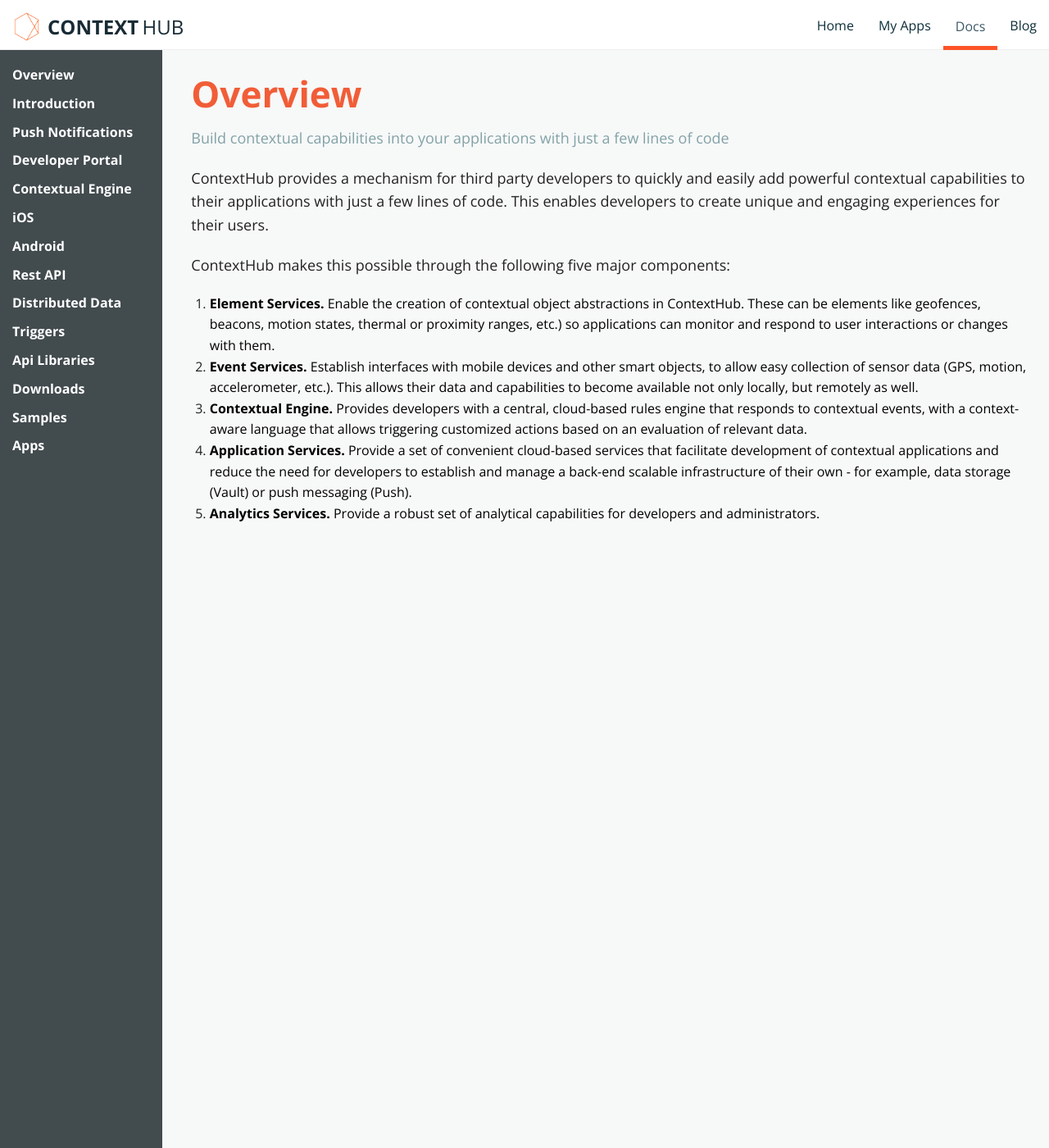
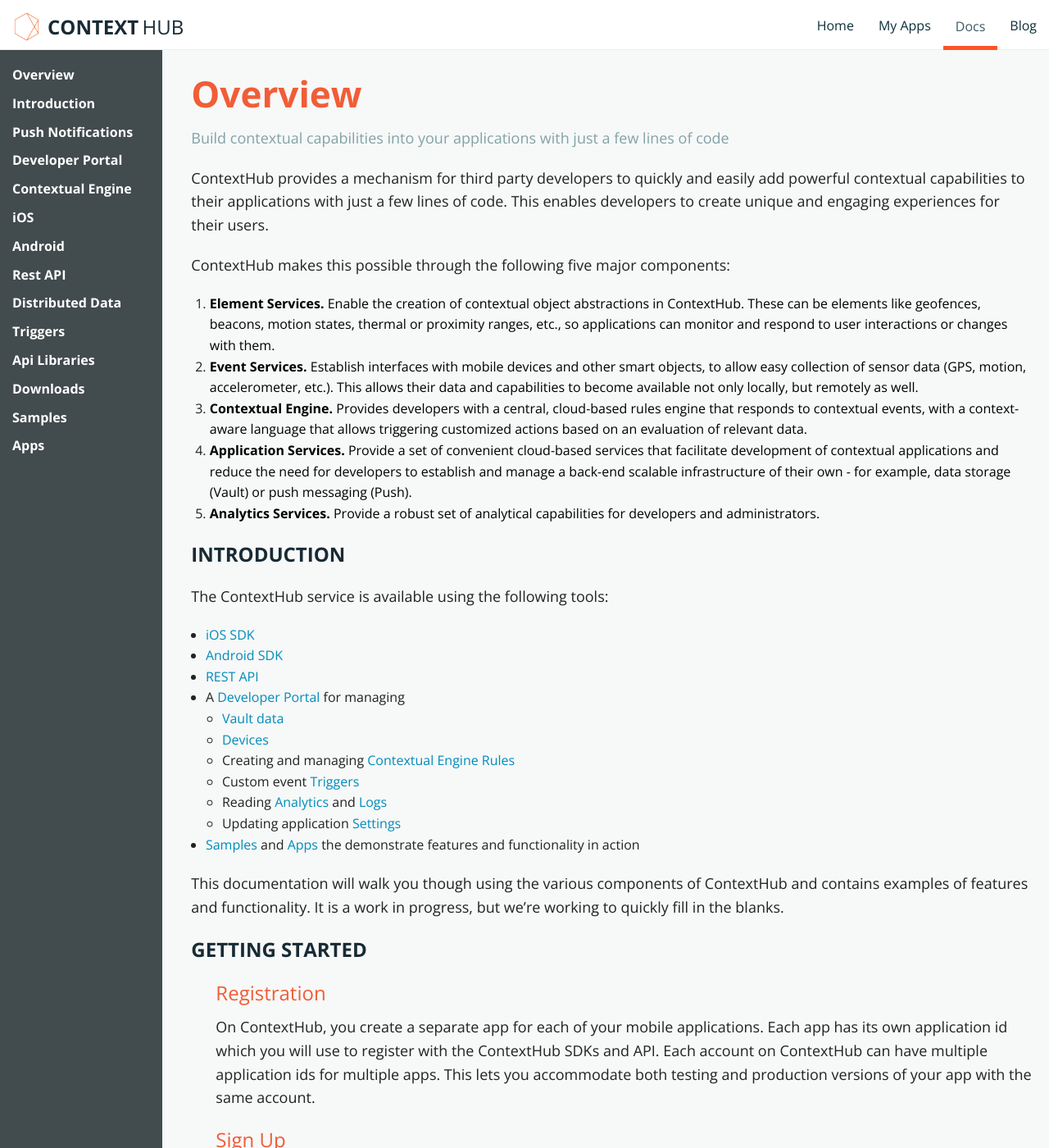
Before and after one commit to contexthub/contexthub.github.io, a Jekyll site: the page built from docs/overview/index.md, in a window 1280 px wide and 1400 px high. Shown: the whole window at 82% size. Built offline with Jekyll 4.4.1, drawn with Linux system fonts in a browser that asks for light colours; a style sheet for code colours, icons or effects is not loaded; some of the changed text lies outside the part shown.

Commit message:
Update index.md

```diff
--- a/docs/overview/index.md
+++ b/docs/overview/index.md
@@ -11,8 +11,33 @@ ContextHub provides a mechanism for third party developers to quickly and easily
 
 ContextHub makes this possible through the following five major components:
 
-1. <span class="liText">**Element Services.** Enable the creation of contextual object abstractions in ContextHub. These can be elements like geofences, beacons, motion states, thermal or proximity ranges, etc.) so applications can monitor and respond to user interactions or changes with them.</span>
+1. <span class="liText">**Element Services.** Enable the creation of contextual object abstractions in ContextHub. These can be elements like geofences, beacons, motion states, thermal or proximity ranges, etc., so applications can monitor and respond to user interactions or changes with them.</span>
 2. <span class="liText">**Event Services.** Establish interfaces with mobile devices and other smart objects, to allow easy collection of sensor data (GPS, motion, accelerometer, etc.). This allows their data and capabilities to become available not only locally, but remotely as well.</span>
 3. <span class="liText">**Contextual Engine.** Provides developers with a central, cloud-based rules engine that responds to contextual events, with a context-aware language that allows triggering customized actions based on an evaluation of relevant data.</span>
 4. <span class="liText">**Application Services.** Provide a set of convenient cloud-based services that facilitate development of contextual applications and reduce the need for developers to establish and manage a back-end scalable infrastructure of their own - for example, data storage (Vault) or push messaging (Push).</span>
 5. <span class="liText">**Analytics Services.** Provide a robust set of analytical capabilities for developers and administrators.</span>
+
+## Introduction
+The ContextHub service is available using the following tools:
+
+- [iOS SDK](/docs/ios/)
+- [Android SDK](/docs/android/)
+- [REST API](/contexthub-api/)
+- A [Developer Portal](/docs/admin/) for managing
+    - [Vault data](/docs/admin/#Vault)
+    - [Devices](/docs/admin/#Devices)
+    - Creating and managing [Contextual Engine Rules](/docs/contextualengine/)
+    - Custom event [Triggers](/docs/admin/#Triggers)
+    - Reading [Analytics](/docs/admin/#Analytics) and [Logs](/docs/admin/#Logs)
+    - Updating application [Settings](/docs/admin/#Settings)
+- [Samples](/docs/samples/) and [Apps](/docs/apps/) the demonstrate features and functionality in action
+
+This documentation will walk you though using the various components of ContextHub and contains examples of features and functionality. It is a work in progress, but we're working to quickly fill in the blanks.
+
+## Getting Started
+
+### Registration
+On ContextHub, you create a separate app for each of your mobile applications. Each app has its own application id which you will use to register with the ContextHub SDKs and API. Each account on ContextHub can have multiple application ids for multiple apps. This lets you accommodate both testing and production versions of your app with the same account.
+
+### Sign Up
+[Sign up for ContextHub](https://app.contexthub.com) by either creating a username/password or using your [GitHub credentials](https://github.com/).
```
